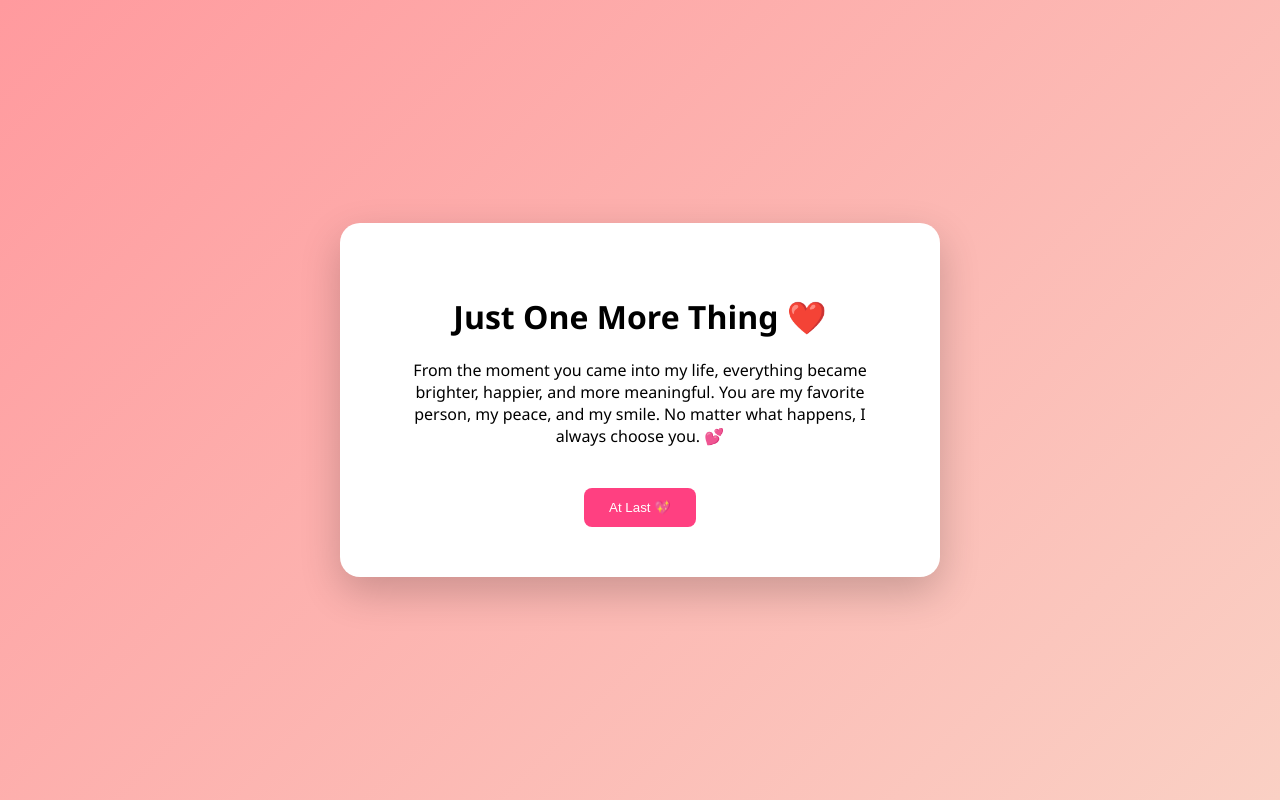
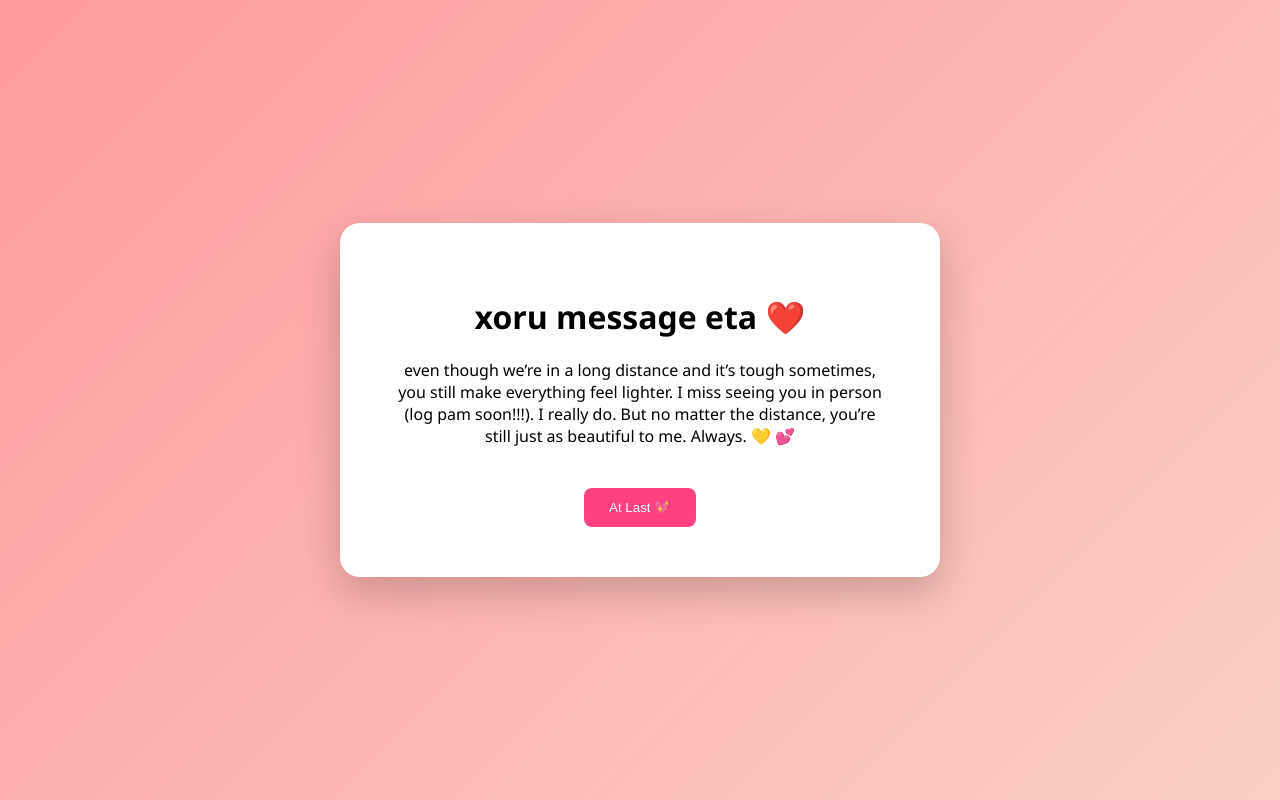
Before and after one commit to abhik228/vll, a plain HTML site: page message.html in a window 1280 px wide. Drawn offline with Linux system fonts and the light colour scheme.

Commit message:
message.html

```diff
--- a/message.html
+++ b/message.html
@@ -35,12 +35,10 @@ cursor:pointer;
 <body>
 
 <div class="card">
-<h1>Just One More Thing ❤️</h1>
+<h1>xoru message eta ❤️</h1>
 <p>
-From the moment you came into my life,
-everything became brighter, happier, and more meaningful.
-You are my favorite person, my peace, and my smile.
-No matter what happens, I always choose you. 💕
+even though we’re in a long distance and it’s tough sometimes, you still make everything feel lighter.
+  I miss seeing you in person (log pam soon!!!). I really do. But no matter the distance, you’re still just as beautiful to me. Always. 💛 💕
 </p>
 
 <button onclick="window.location.href='final.html'">
@@ -49,4 +47,5 @@ At Last 💖
 </div>
 
 </body>
+
 </html>
```
